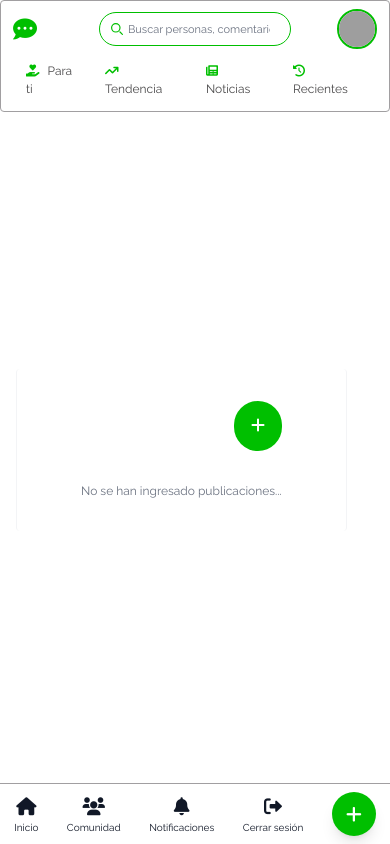
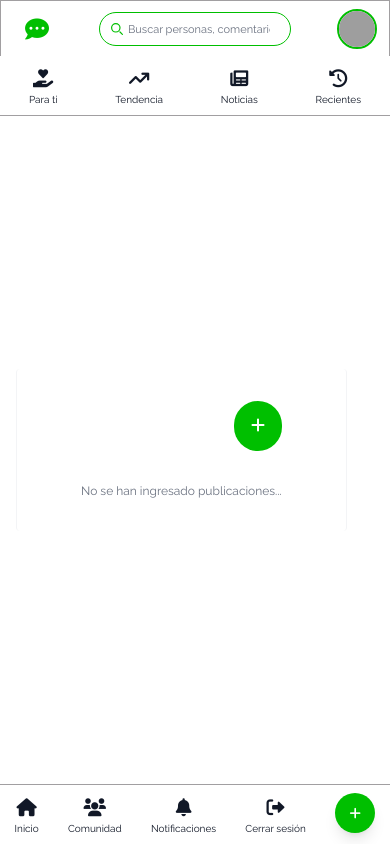
Before and after one commit to No-Country-simulation/equipo-c23-104-webapp, a React (Vite) app in the folder frontend/: page / in a window 390 px wide. Built offline with nearby package versions, Linux system fonts and the light colour scheme; grey boxes are pictures that could not be loaded.

Commit message:
buscador-nav: corrección diseño responsive navbar y sidebar

```diff
--- a/frontend/src/components/Navbar.jsx
+++ b/frontend/src/components/Navbar.jsx
@@ -67,9 +67,9 @@ export default function Navbar({
   return (
     <nav
       id="navbar-container"
-      className="fixed top-0 z-50 w-full bg-white rounded dark:bg-[#4A494A] dark:border-[#a19fa1] transition-all duration-500 border border-[#A19FA1]"
+      className="fixed top-0 z-50 w-full bg-white dark:bg-[#4A494A] dark:border-[#a19fa1] transition-all duration-500 border border-[#A19FA1] dark:border-transparent"
     >
-      <div className="px-3 pt-2 pb-0 lg:px-5 lg:pl-3">
+      <div className="px-3 pt-2 pb-2 lg:px-5 lg:pl-3">
         <div className="flex  justify-between items-center">
           <div
             id="caja-01"
@@ -84,7 +84,7 @@ export default function Navbar({
             </button>
 
             <a href="#" className="flex mr-3 items-center ">
-              <i className="text-2xl fa-solid fa-comment-dots text-[#00bf00] dark:text-white me-3 mr-1"></i>
+              <i className="text-2xl fa-solid fa-comment-dots text-[#00bf00] dark:text-white me-3 mr-1 ml-3"></i>
               <span
                 id="page-name"
                 className={`self-center text-3xl font-semibold whitespace-nowrap text-[#00bf00] dark:text-white hidden md:inline  ${
@@ -387,43 +387,43 @@ export default function Navbar({
           </div>
         </div>
         <div className="flex items-start justify-center">
-          <div className="flex items-center justify-between rtl:justify-end my-1">
+          <div className="hidden sm:flex items-center justify-between rtl:justify-end my-1">
+            {[
+              { icon: "fa-hand-holding-heart", label: t("foryou") },
+              { icon: "fa-arrow-trend-up", label: t("trend") },
+              { icon: "fa-newspaper", label: t("news") },
+              { icon: "fa-clock-rotate-left", label: t("recent") },
+            ].map((item, index) => (
               <a
+                key={index}
                 href="#"
-              className={`relative text-[12px] rounded border border-transparent block hover:text-[#4A494A] text-[#4A494A] px-1 py-1 mx-2 my-1 transition-opacity duration-500 group dark:text-white  dark:hover:text-white after:absolute after:left-0 after:bottom-0 after:h-[2px] after:w-0 after:bg-[#00bf00] after:transition-all after:duration-500 hover:after:w-full ${
+                className={`relative text-[12px] rounded border border-transparent block hover:text-[#4A494A] text-[#4A494A] px-1 py-1 mx-2 my-1 transition-opacity duration-500 group dark:text-white dark:hover:text-white after:absolute after:left-0 after:bottom-0 after:h-[2px] after:w-0 after:bg-[#00bf00] after:transition-all after:duration-500 hover:after:w-full ${
                   showText ? "opacity-100" : "opacity-0"
                 }`}
               >
-              <i className="fa-solid fa-hand-holding-heart mr-2 text-[#00bf00] dark:text-white"></i>
-              {t("foryou")}
+                <i
+                  className={`fa-solid ${item.icon} mr-2 text-[#00bf00] dark:text-white`}
+                ></i>
+                {item.label}
               </a>
+            ))}
+          </div>
+          <div className="sm:hidden fixed top-[56px] left-0 w-full bg-white dark:bg-[#4A494A] border-b border-[#A19FA1]  flex justify-around py-2">
+            {[
+              { icon: "fa-hand-holding-heart", label: t("foryou") },
+              { icon: "fa-arrow-trend-up", label: t("trend") },
+              { icon: "fa-newspaper", label: t("news") },
+              { icon: "fa-clock-rotate-left", label: t("recent") },
+            ].map((item, index) => (
               <a
+                key={index}
                 href="#"
-              className={`relative text-[12px]  rounded border border-transparent block hover:text-[#4A494A] text-[#4A494A] px-1 py-1 mx-2 my-1 transition-opacity duration-500 group dark:text-white  dark:hover:text-white after:absolute after:left-0 after:bottom-0 after:h-[2px] after:w-0 after:bg-[#00bf00] after:transition-all after:duration-500 hover:after:w-full ${
-                showText ? "opacity-100" : "opacity-0"
-              }`}
+                className="flex flex-col items-center text-gray-900 dark:text-white transition-all duration-200 hover:text-[#00bf00]"
               >
-              <i className="fa-solid fa-arrow-trend-up mr-2 text-[#00bf00] dark:text-white"></i>
-              {t("trend")}
+                <i className={`fa-solid ${item.icon} text-lg`}></i>
+                <span className="text-[10px]">{item.label}</span>
               </a>
-            <a
-              href="#"
-              className={`relative text-[12px]  rounded border border-transparent block hover:text-[#4A494A] text-[#4A494A] px-1 py-1 mx-2 my-1 transition-opacity duration-500 group dark:text-white  dark:hover:text-white after:absolute after:left-0 after:bottom-0 after:h-[2px] after:w-0 after:bg-[#00bf00] after:transition-all after:duration-500 hover:after:w-full ${
-                showText ? "opacity-100" : "opacity-0"
-              }`}
-            >
-              <i className="fa-solid fa-newspaper mr-2 text-[#00bf00] dark:text-white"></i>
-              {t("news")}
-            </a>
-            <a
-              href="#"
-              className={`relative text-[12px]  rounded border border-transparent block hover:text-[#4A494A] text-[#4A494A] px-1 py-1 mx-2 my-1 transition-opacity duration-500 group dark:text-white  dark:hover:text-white after:absolute after:left-0 after:bottom-0 after:h-[2px] after:w-0 after:bg-[#00bf00] after:transition-all after:duration-500 hover:after:w-full ${
-                showText ? "opacity-100" : "opacity-0"
-              }`}
-            >
-              <i class="fa-solid fa-clock-rotate-left mr-2 text-[#00bf00] dark:text-white"></i>
-              {t("recent")}
-            </a>
+            ))}
           </div>
         </div>
       </div>
--- a/frontend/src/components/Sidebar.jsx
+++ b/frontend/src/components/Sidebar.jsx
@@ -92,9 +92,9 @@ export default function Sidebar({ isTextVisible, showText }) {
         <button
           title={t("create")}
           type="button"
-          className="bg-[#00bf00] text-white w-11 h-11 rounded-full flex items-center justify-center shadow-lg transition-all duration-200 hover:scale-110"
+          className="bg-[#00bf00] text-white w-10 h-10 rounded-full flex items-center justify-center shadow-lg transition-all duration-200 hover:scale-110"
         >
-          <i className="fa-solid fa-plus text-lg"></i>
+          <i className="fa-solid fa-plus text-[13px]"></i>
         </button>
       </nav>
     </>
```
Lines whose indentation alone changed are shown as unchanged.
